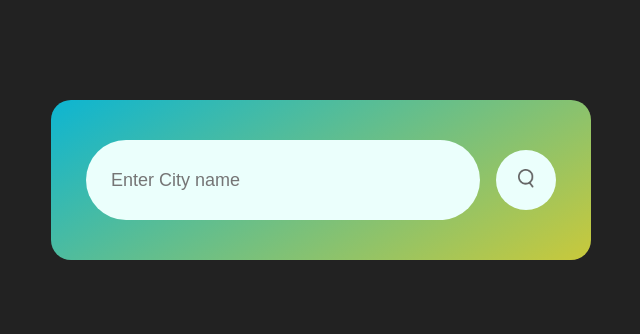
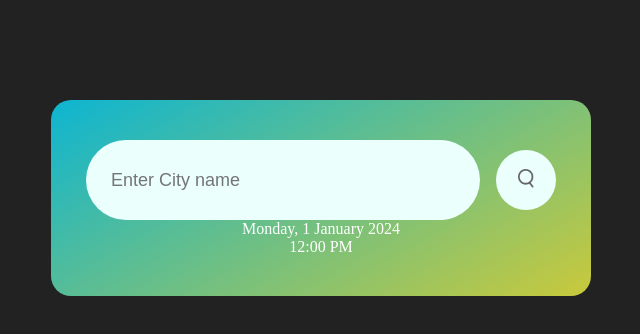
Before and after one commit to MyTeamAI/Weather-App, a plain HTML site: page index.html in a window 1280 px wide. Shown: the whole page, without its empty margins (319-959 px from the left). Drawn offline with Linux system fonts and the light colour scheme.

Commit message:
Added date time

```diff
--- a/index.html
+++ b/index.html
@@ -14,6 +14,10 @@
         <div class="search">
             <input type="text" placeholder="Enter City name" spellcheck="false">
             <button><img src="images/search.png" alt=""></button>
+        </div>
+        <div>
+            <p class="date">Monday, 1 January 2024</p>
+            <p class="time">12:00 PM</p>
         </div>
 
         <div class="error">
```
